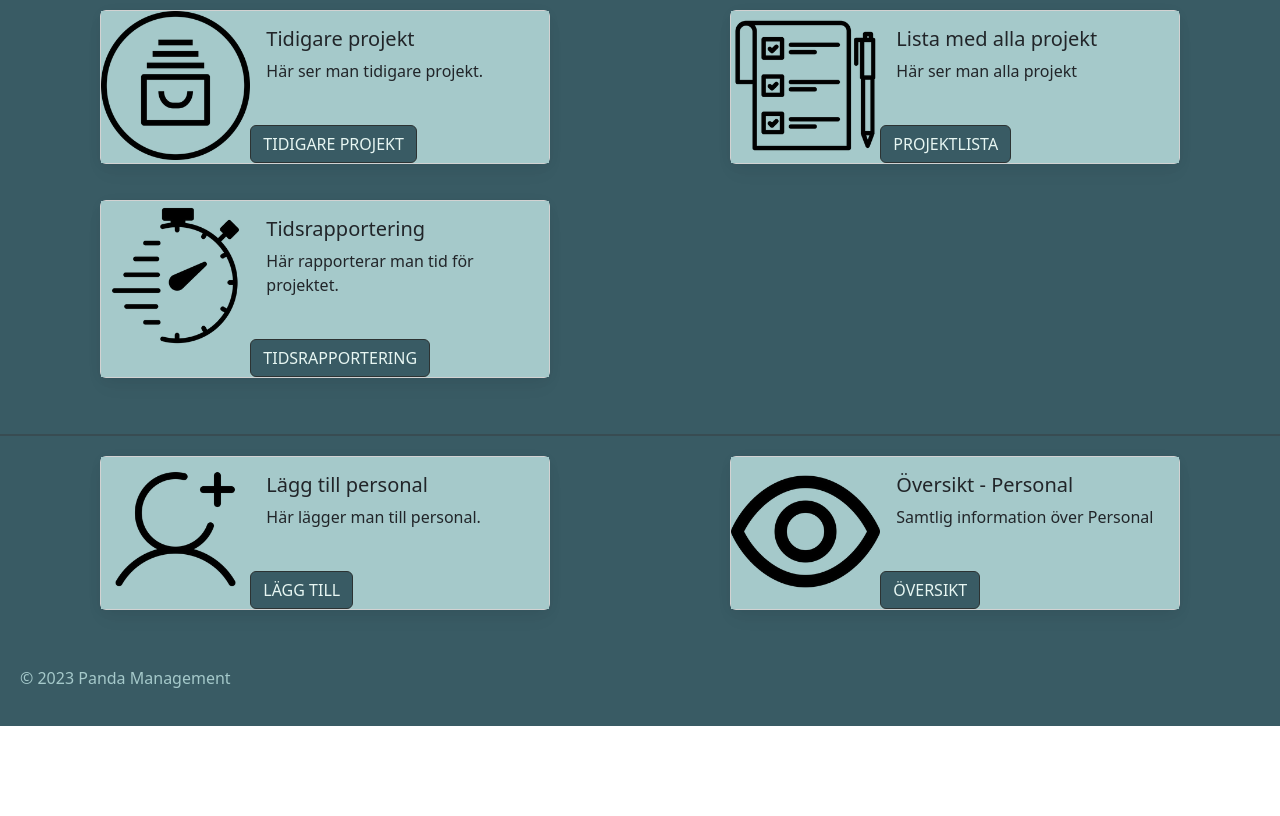
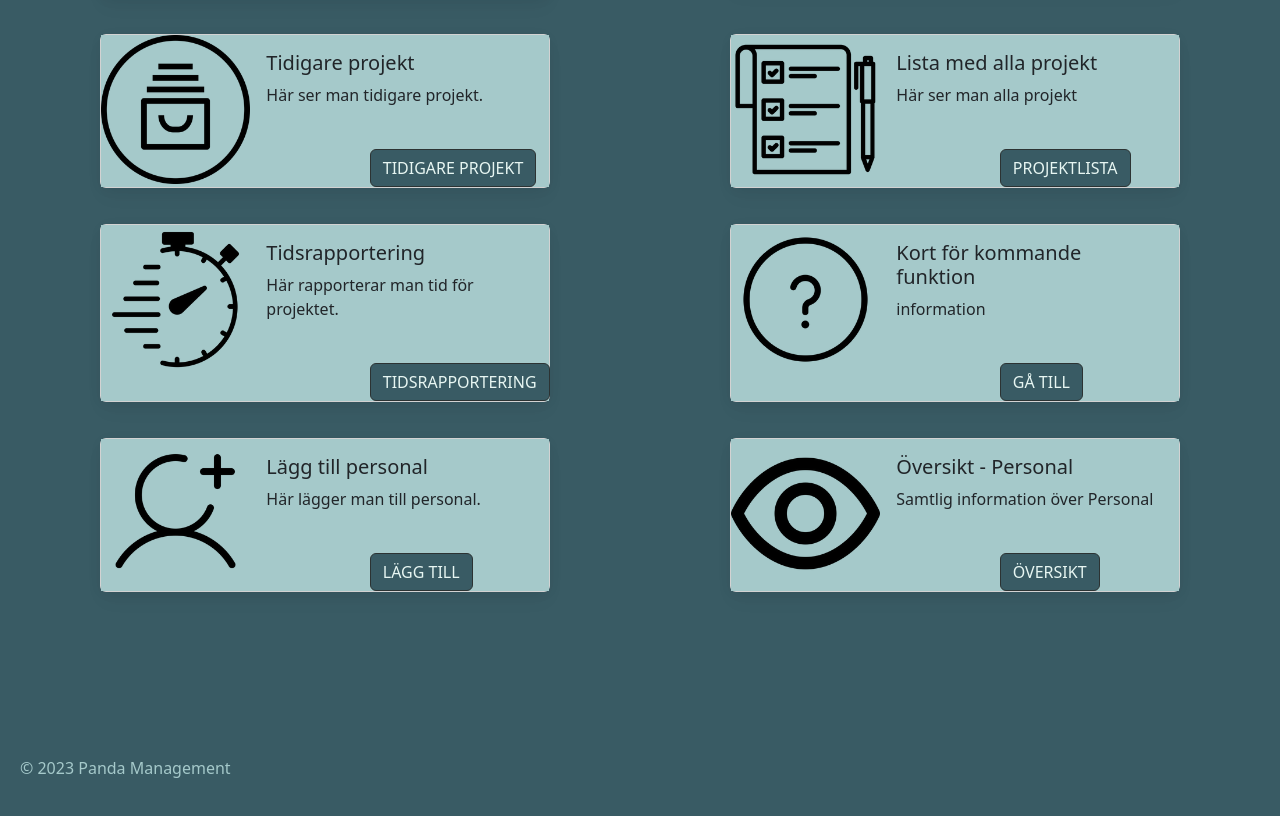
Before and after one commit to peembee/Panda, a React (Create React App) app: page / in a window 1280 px wide. Shown: the part 444-1260 px from the top of the page. Before the commit the page ends 1170 px from the top, so only its background shows below. Built offline with nearby package versions, Linux system fonts and the light colour scheme.

Commit message:
adjustment for responsive

```diff
--- a/src/Css/home.css
+++ b/src/Css/home.css
@@ -4,7 +4,6 @@
 .homePage {
   background-color: #395B64;
   padding-top: 50px;
-  margin: 0 auto;
   width: 100%;
   padding-bottom: 20px;
 }
@@ -26,13 +25,13 @@
 .home-title {
   color: #A5C9CA;
   padding-top: 20px;
-  transition: 0.5;
+  transition: 0.5s;
   text-align: center;
 }
 
 .home-title:hover {
   color: rgba(44, 51, 51, 0.84);
-  transition: 0.5;
+  transition: 0.5s;
 }
 
 .home-under-title {
@@ -51,7 +50,6 @@
 
 .homePageCardColor {
   background-color: #A5C9CA;
-
 }
 
 #buttoncss {
@@ -59,6 +57,7 @@
   color: #E7F6F2;
   border-color: #2C3333;
   box-shadow: none;
+  margin-left: 40%;
 }
 
 #buttoncss:hover {
@@ -68,8 +67,19 @@
   color: black;
 }
 .split{
-border-top: 2px solid rgba(55, 47, 47, 0.335);
 background-color: #395B64;
+margin-top: -40px;
+padding-bottom: 10%;
+}
+.card{
+  transition: transform 0.3s ease-in-out;
+}
+.card:hover {
+transform: scale(
+  1.1
+); /* förstorar kortet till 110% av sin ursprungliga storlek */
+  transition: transform 0.3s ease-in-out; /* skapar en mjuk övergång till förstoringsanimationen */
+  box-shadow: 0px 4px 10px rgba(0, 0, 0, 0.4);
 }
 
 @media screen and (max-width: 600px) {
@@ -79,15 +89,10 @@ background-color: #395B64;
 .home-title {
   padding-top: 13%;
 }
+.card{
+  width: 350px;
+ }
+ .card:hover {
+  transform: none;
+  }
 }
-
-.card{
-transition: transform 0.3s ease-in-out;
-}
-.card:hover {
-transform: scale(
-  1.1
-); /* förstorar kortet till 110% av sin ursprungliga storlek */
- transition: transform 0.3s ease-in-out; /* skapar en mjuk övergång till förstoringsanimationen */
- box-shadow: 0px 4px 10px rgba(0, 0, 0, 0.4);
-}
--- a/src/components/Home.js
+++ b/src/components/Home.js
@@ -1,5 +1,3 @@
-
-
 import React from "react";
 import "../Css/home.css";
 import Button from "react-bootstrap/Button";
@@ -155,6 +153,27 @@ export const HomeComponent = ({sendUser}) => {
                     </div>
                   </div>
                 </div>
+                 {/* Card ? */}
+                <div className="card mb-3" style={{ maxWidth: "450px" }}>
+                    <div className="row g-0 homePageCardColor">
+                      <div className="col-md-4">
+                        <img src={todo} className="img-fluid rounded-start" alt="..." />
+                      </div>
+                      <div className="col-md-8">
+                        <div className="card-body">
+                          <h5 className="card-title">Kort för kommande funktion</h5>
+                          <p className="card-text">information</p>
+                          <p className="card-text">
+                          </p>
+                        </div>
+                        <div>
+                          <Link to="/">
+                            <Button id="buttoncss">Gå Till</Button>
+                          </Link>
+                        </div>
+                      </div>
+                    </div>
+                </div>
             </div>
           </main>
         </div>
@@ -222,10 +241,10 @@ export const HomeComponent = ({sendUser}) => {
   }
   else{
     return(
-        <div>
+        <>
           {showStuffFunctions()}
           {showAllFunctions()}
-        </div>
+        </>
     )
   }
 }
```
